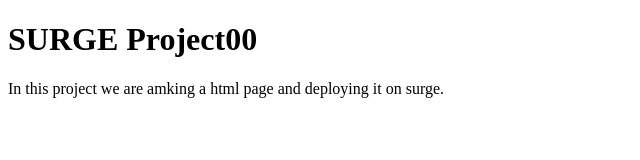
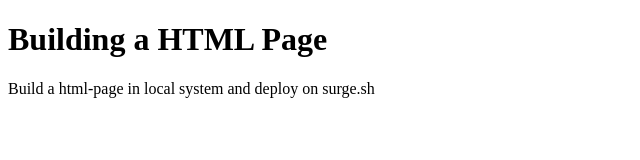
Before and after one commit to aasif112/surge00, a plain HTML site: page index.html in a window 1280 px wide. Shown: the whole page, without its empty margins (0-640 px from the left). Drawn offline with Linux system fonts and the light colour scheme.

Commit message:
new html file created

```diff
--- a/surge00.html
+++ b/index.html
@@ -3,11 +3,14 @@
 <head>
     <meta charset="UTF-8">
     <meta name="viewport" content="width=device-width, initial-scale=1.0">
-    <title>SURGE00</title>
+    <title>surgePro00</title>
 </head>
 <body>
-    <h1>SURGE Project00</h1>
-    <p>In this project we are amking a html page and deploying it on surge.</p>
+    <h1>Building a HTML Page</h1>
+    <p>Build a html-page in local system and deploy on surge.sh</p>
+
+
+
 
 </body>
 </html>
```
